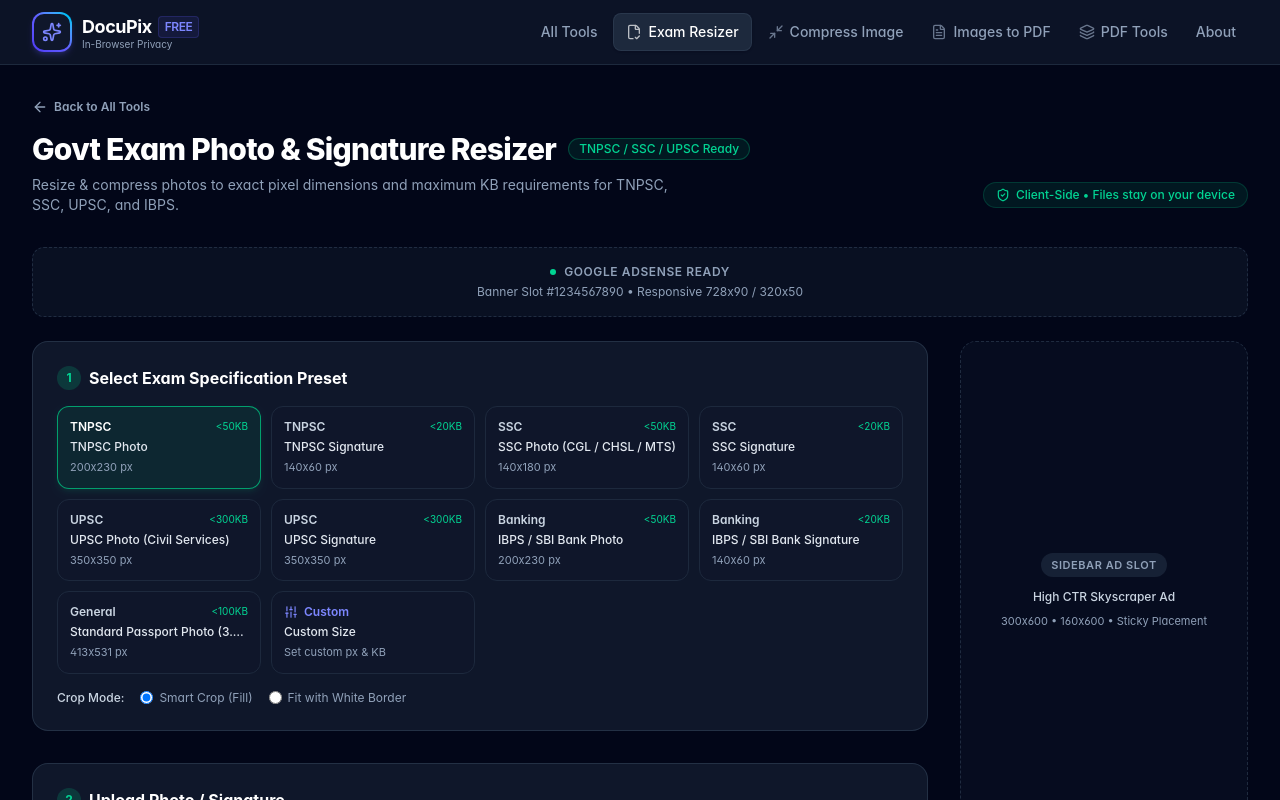
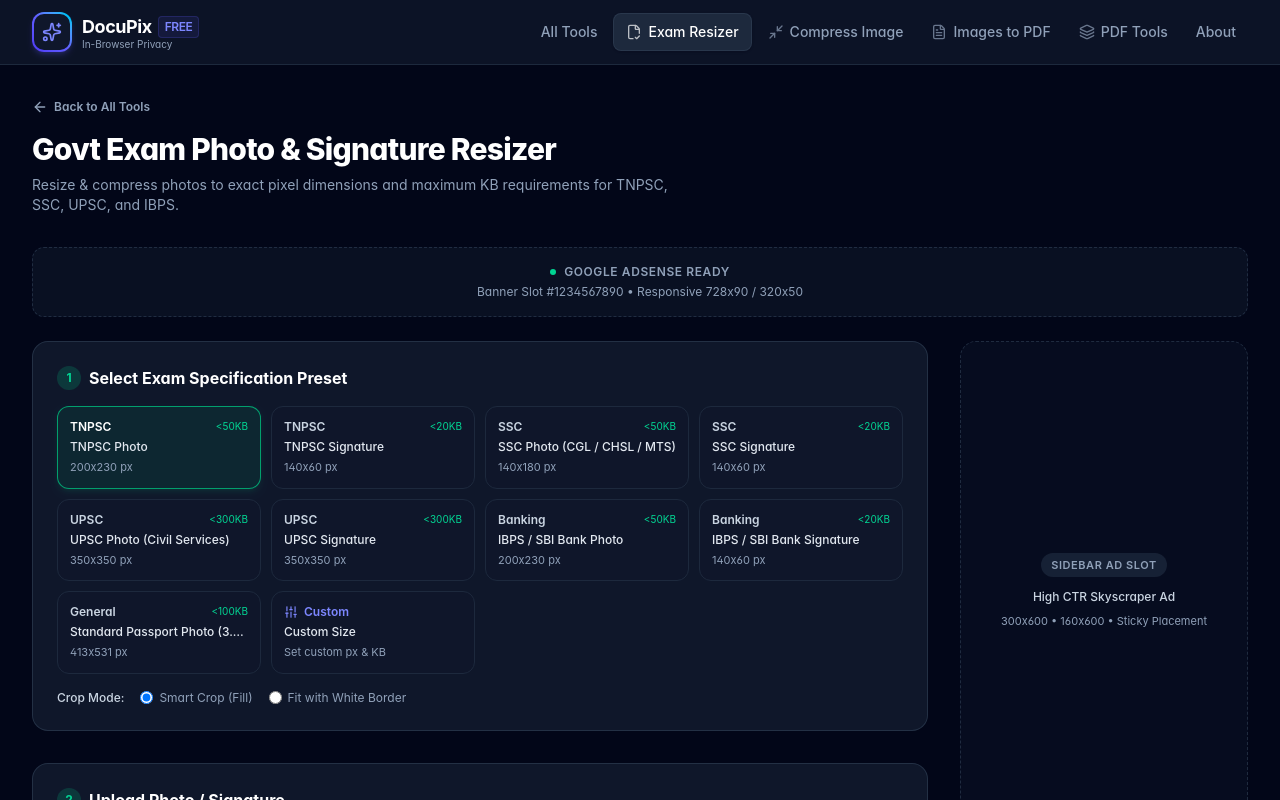
Before and after one commit to TagX-Lab/kraftdoc, a React (Vite) app: page / in a window 1280 px wide. Both pictures are taken after a click on the button "Exam Resizer". Shown: the top 800 px of the page. Built offline with nearby package versions, Linux system fonts and the light colour scheme.

Commit message:
style: remove badges from ToolHeader component

```diff
--- a/src/components/common/ToolHeader.jsx
+++ b/src/components/common/ToolHeader.jsx
@@ -1,12 +1,9 @@
 import React from "react";
-import { ArrowLeft, ShieldCheck } from "lucide-react";
-import Badge from "./Badge";
+import { ArrowLeft } from "lucide-react";
 
 export default function ToolHeader({
   title,
   description,
-  badgeText,
-  badgeColor = "indigo",
   onBack,
 }) {
   return (
@@ -26,16 +23,9 @@ export default function ToolHeader({
         <h1 className="text-2xl md:text-3xl font-extrabold text-white tracking-tight">
           {title}
         </h1>
-        {badgeText && <Badge color={badgeColor}>{badgeText}</Badge>}
       </div>
 
-      <div className="flex flex-col sm:flex-row sm:items-center justify-between gap-3 text-slate-400 text-sm">
-        <p className="max-w-2xl">{description}</p>
-        <div className="inline-flex items-center gap-1.5 px-3 py-1 rounded-full bg-emerald-500/10 border border-emerald-500/20 text-emerald-400 text-xs font-medium shrink-0 self-start sm:self-auto">
-          <ShieldCheck className="w-3.5 h-3.5" />
-          <span>Client-Side &bull; Files stay on your device</span>
-        </div>
-      </div>
+      <p className="max-w-2xl text-slate-400 text-sm">{description}</p>
     </div>
   );
 }
```
